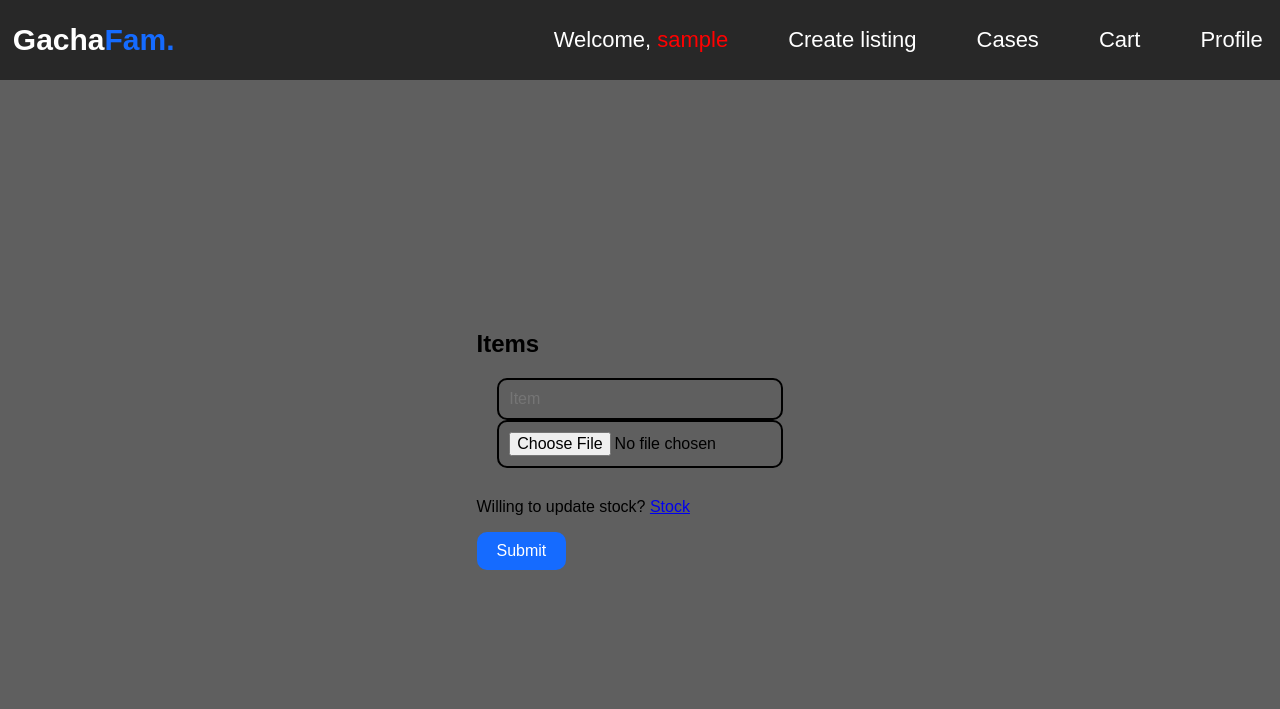
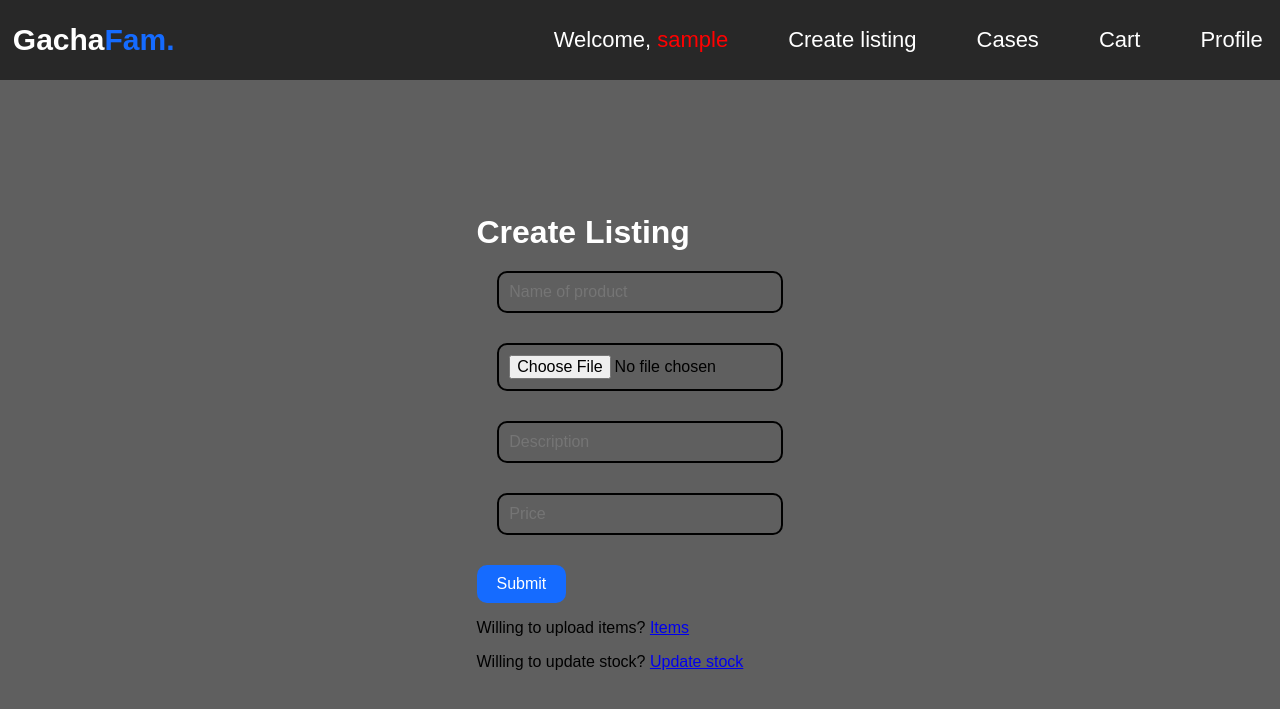
Before and after one commit to juzzzgamer/GachaFam, a PHP site: page /create.php in a window 1280 px wide. Shown: the top 709 px of the page. Run offline with PHP 8.4, Linux system fonts and the light colour scheme; the visitor is signed in with stand-in values (Sample User, id 1); data that the repository does not hold is empty.

Commit message:
added create game, renamed files, read game id for games

```diff
--- a/create.php
+++ b/create.php
@@ -1,7 +1,7 @@
 <!DOCTYPE html>
-<?php include("session.php");
+<?php
+include("session.php");
 include ("dbh.inc.php");
-include "stock_update.php";
 try {
     $stmt = $pdo->prepare("SELECT id, user_id, name, img, stock FROM items WHERE user_id = :user_id");
     $stmt->bindParam(':user_id', $user_id, PDO::PARAM_INT);
@@ -20,7 +20,18 @@ try {
     <link rel="stylesheet" href="create.css">
     <script>
         function showItemForm(){
+            document.getElementById('itemFields').style.display = 'block';
+            document.getElementById('initialFields').style.display = 'none';
+            document.getElementById('stockDisplay').style.display = 'none';
+        }
+        function showGameForm(){
             document.getElementById('itemFields').style.display = 'none';
+            document.getElementById('initialFields').style.display = 'block';
+            document.getElementById('stockDisplay').style.display = 'none';
+        }
+        function showStockForm(){
+            document.getElementById('itemFields').style.display = 'none';
+            document.getElementById('initialFields').style.display = 'none';
             document.getElementById('stockDisplay').style.display = 'block';
         }
     </script>
@@ -38,16 +49,43 @@ try {
     </div>
     <div class="container">
         <form id="createForm" action="formhandler.inc.php" method="post" enctype="multipart/form-data">
-            <div id="itemFields">
+            <div id="initialFields">
+                <h1>Create Listing</h1>
+                <div class="entryarea">
+                    <input type="text" name="Name" placeholder="Name of product" required>
+                </div>
+                <div class="entryarea">
+                    <input type="file" name="img" accept=".jpg,.jpeg,.png" placeholder="Image" required>
+                </div>
+                <div class="entryarea">
+                    <input type="text" name="desc" placeholder="Description" required>
+                </div>
+                <div class="entryarea">
+                    <input type="number" name="price" placeholder="Price" required>
+                </div>
+                <button type="submit" name="createGame">Submit</button>
+                <div class="updatestock">
+                    <p>Willing to upload items? <a href="#" onclick="showItemForm()">Items</a></p>
+                </div>
+                <div class="updatestock">
+                    <p>Willing to update stock? <a href="#" onclick="showStockForm()">Update stock</a></p>
+                </div>
+            </div>
+        </form>
+        <form id="createForm" action="formhandler.inc.php" method="post" enctype="multipart/form-data">
+            <div id="itemFields" style="display:none;">
                 <h2>Items</h2>
                 <div class="entryarea">
                     <input type="text" name="itemsName[]" placeholder="Item" required>
                     <input type="file" name="itemsImg[]" accept=".jpg,.jpeg,.png" required>
                 </div>
+                <button type="submit" name="itemsUpload">Submit</button>
                 <div class="updatestock">
-                    <p>Willing to update stock? <a href="#" onclick="showItemForm()">Stock</a></p>
+                    <p>Willing to create game? <a href="#" onclick="showGameForm()">Create game</a></p>
                 </div>
-                <button type="submit" name="itemsUpload">Submit</button>
+                <div class="updatestock">
+                    <p>Willing to update stock? <a href="#" onclick="showStockForm()">Update stock</a></p>
+                </div>
             </div>
         </form>
         <form id="createForm" action="formhandler.inc.php" method="post" enctype="multipart/form-data">
@@ -75,6 +113,12 @@ try {
                 </div>
                 <br><br>
                 <button type="submit" name="stockUpdate">Submit</button>
+                <div class="updatestock">
+                    <p>Willing to create game? <a href="#" onclick="showGameForm()">Create game</a></p>
+                </div>
+                <div class="updatestock">
+                    <p>Willing to upload items? <a href="#" onclick="showItemForm()">Items</a></p>
+                </div>
             </div>
             </form>
     </div>
--- a/productpage.php
+++ b/gacha.php
@@ -2,7 +2,7 @@
 include("dbh.inc.php");
 include("session.php");
 try {
-    $stmt = $pdo->prepare("SELECT game_name, listing_desc, img, price FROM listings");
+    $stmt = $pdo->prepare("SELECT game_name, game_desc, img, price FROM game");
     $stmt->execute();
     $products = $stmt->fetchAll(PDO::FETCH_ASSOC);
 } catch (PDOException $e) {
@@ -70,6 +70,6 @@ try {
             </div>
         </div>
     </div>
-    <script src="productpage.js"></script>
+    <script src="gacha.js"></script>
 </body>
 </html>
```
Also changed, not shown: formhandler.inc.php (+24 -2 lines), index.php (+8 -35 lines), gacha.js (renamed from productpage.js), upload/IMG-665b0736dce3a5.90173337.png (added).
